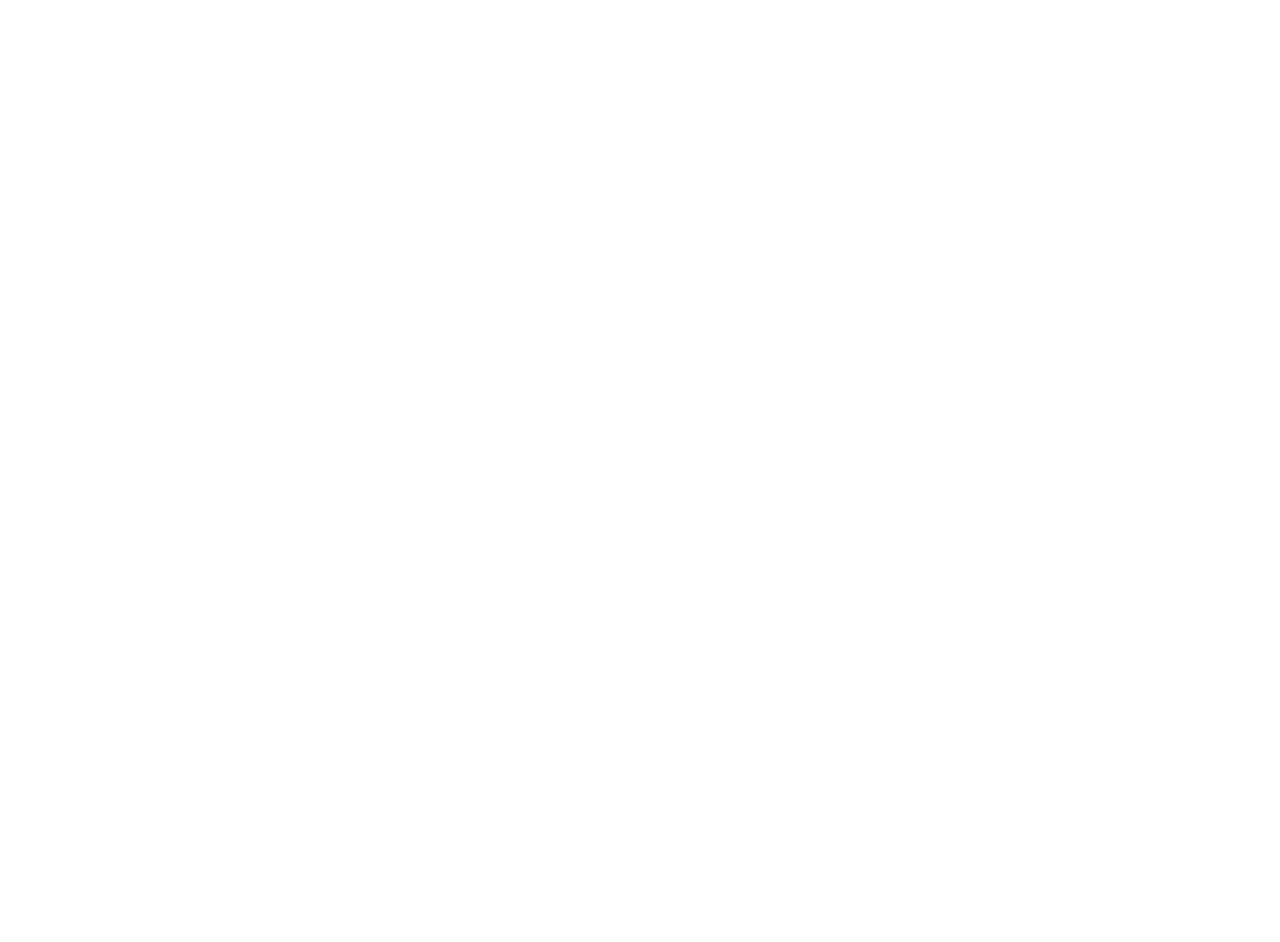
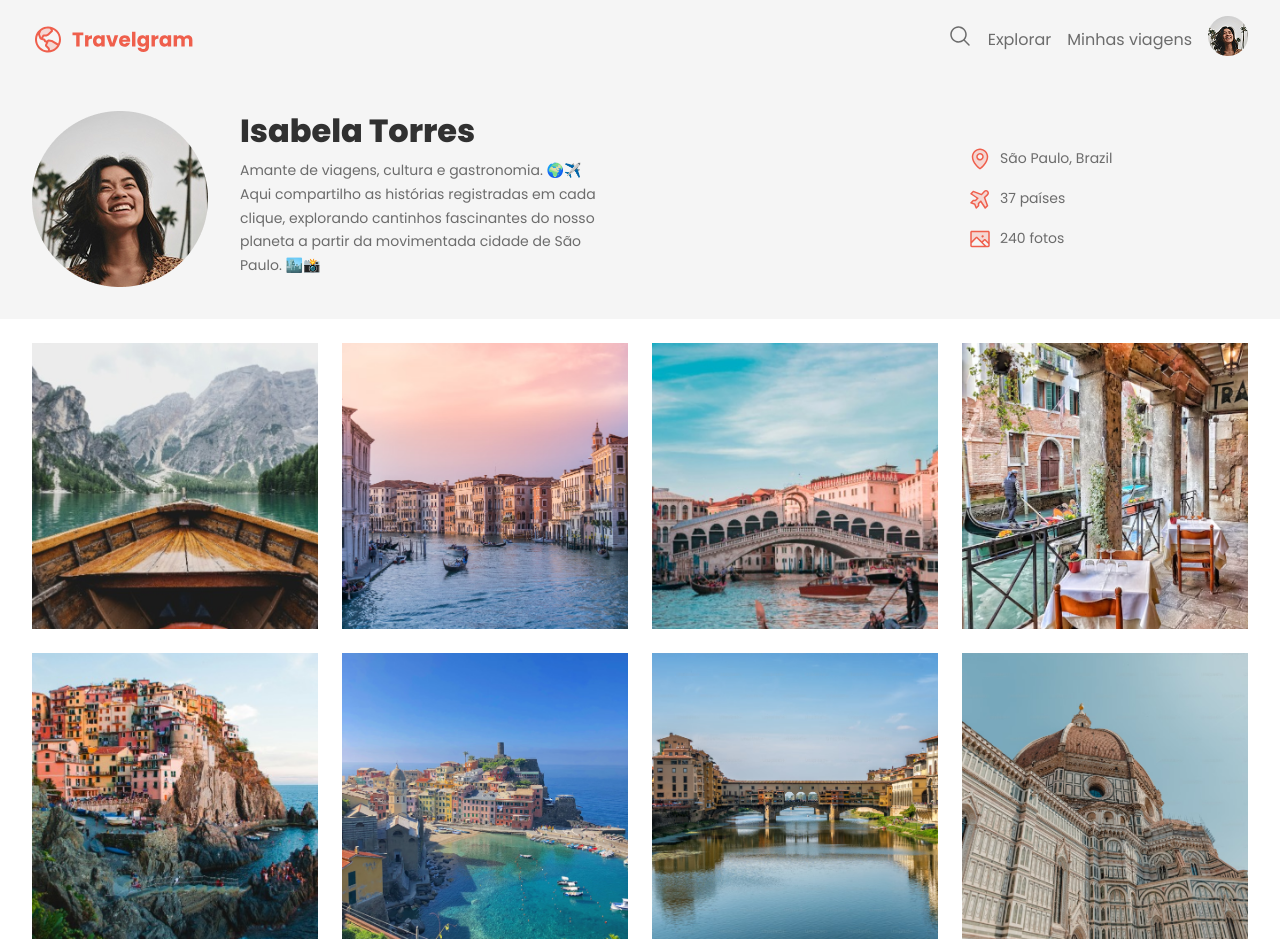
Before and after one commit to henrillysm/Landing_Page_Perfil_de_viagens, a plain HTML site: page index.html in a window 1280 px wide. Shown: the top 942 px of the page. Before the commit the page ends 800 px from the top, so only its background shows below. Drawn offline with Linux system fonts and the light colour scheme; a web font is replaced by a local one.

Commit message:
Finalizado

```diff
--- a/index.html
+++ b/index.html
@@ -14,6 +14,76 @@
 
 </head>
 <body>
+  <header>
+    <div class="container py-base flex">
+      <img src="/assets/Logo.svg" alt="Logo Travelgram">
+      <nav class="flex gap-1 items-center">
+        <a href=""><svg width="24" height="24" viewBox="0 0 24 24" fill="none" xmlns="http://www.w3.org/2000/svg">
+          <path d="M21.5306 20.4693L16.8365 15.7762C18.1971 14.1428 18.8755 12.0478 18.7307 9.92691C18.5859 7.80604 17.629 5.82265 16.0591 4.38932C14.4892 2.95599 12.4271 2.18308 10.3019 2.23138C8.17663 2.27968 6.15181 3.14547 4.64864 4.64864C3.14547 6.15181 2.27968 8.17663 2.23138 10.3019C2.18308 12.4271 2.95599 14.4892 4.38932 16.0591C5.82265 17.629 7.80604 18.5859 9.92691 18.7307C12.0478 18.8755 14.1428 18.1971 15.7762 16.8365L20.4693 21.5306C20.539 21.6003 20.6218 21.6556 20.7128 21.6933C20.8038 21.731 20.9014 21.7504 21 21.7504C21.0985 21.7504 21.1961 21.731 21.2871 21.6933C21.3782 21.6556 21.4609 21.6003 21.5306 21.5306C21.6003 21.4609 21.6556 21.3782 21.6933 21.2871C21.731 21.1961 21.7504 21.0985 21.7504 21C21.7504 20.9014 21.731 20.8038 21.6933 20.7128C21.6556 20.6218 21.6003 20.539 21.5306 20.4693ZM3.74997 10.5C3.74997 9.16495 4.14585 7.8599 4.88755 6.74987C5.62925 5.63984 6.68346 4.77467 7.91686 4.26378C9.15026 3.75289 10.5075 3.61922 11.8168 3.87967C13.1262 4.14012 14.3289 4.78299 15.2729 5.727C16.2169 6.671 16.8598 7.87374 17.1203 9.18311C17.3807 10.4925 17.2471 11.8497 16.7362 13.0831C16.2253 14.3165 15.3601 15.3707 14.2501 16.1124C13.14 16.8541 11.835 17.25 10.5 17.25C8.71037 17.248 6.99463 16.5362 5.72919 15.2708C4.46375 14.0053 3.75196 12.2896 3.74997 10.5Z" fill="currentColor"/>
+          </svg></a>
+        <a href="" class="menu-only">Explorar</a>
+        <a href="" class="menu-only">Minhas viagens</a>
+        <a href=""><img src="/assets/Profile small.png" alt="Imagem do usuário"></a>
+      </nav>
+    </div>
+  </header>
 
+  <section id="about">
+    <div class="container py-xl items-center">
+      <div class="main-profile">
+        <img src="assets/Profile normal.png" alt="">
+        <div>
+          <h2>Isabela Torres</h2>
+          <p>Amante de viagens, cultura e gastronomia. 🌍✈️<br>
+            Aqui compartilho as histórias registradas em cada clique, explorando cantinhos fascinantes do nosso planeta a partir da movimentada cidade de São Paulo. 🏙️📸</p>
+        </div>
+      </div>
+
+
+      <div class="info">
+        <ul role="list" class="gap-1">
+            <li>
+              <img src="/assets/icons/MapPin.svg" alt="">
+              <a href="">São Paulo, Brazil</a>
+            </li>
+            <li>
+              <img src="/assets/icons/AirplaneTilt.svg" alt="">
+              <a href="">37 países</a>
+            </li>
+            <li>
+              <img src="/assets/icons/Image.svg" alt="">
+              <a href="">240 fotos</a>
+            </li>
+        </ul>
+      </div>
+    </div>
+  </section>
+
+  <section id="photo-gallery">
+    <div class="container grid gap-1 even-columns py-base">
+      <img src="assets/img/Image 01.png" alt="">
+      <img src="assets/img/Image 02.png" alt="">
+      <img src="assets/img/Image 03.png" alt="">
+      <img src="assets/img/Image 04.png" alt="">
+      <img src="assets/img/Image 05.png" alt="">
+      <img src="assets/img/Image 06.png" alt="">
+      <img src="assets/img/Image 07.png" alt="">
+      <img src="assets/img/Image 08.png" alt="">
+      <img src="assets/img/Image 09.png" alt="">
+      <img src="assets/img/Image 10.png" alt="">
+      <img src="assets/img/Image 11.png" alt="">
+      <img src="assets/img/Image 12.png" alt="">
+    </div>
+  </section>
+
+  <footer>
+    <div class="container flex py-base gap-1">
+      <p>Travelgram © 2024</p>
+      <div class="flex gap-1">
+        <p>Termos de uso</p>
+        <p>Política de privacidade</p>
+      </div>
+    </div>
+  </footer>
 </body>
 </html>
--- /dev/null
+++ b/styles/about.css
@@ -0,0 +1,67 @@
+#about {
+  --px-base: 2rem;
+
+
+  & .main-profile {
+    margin-bottom: 2rem;
+    width: 18.5rem;
+
+    & > img {
+      width: 7.5rem;
+      height: 7.5rem;
+      margin-bottom: 1rem;
+    }
+
+    & > div h2 {
+      padding-bottom: 0.5rem;
+    }
+    & > div p {
+      line-height: 1.7;
+    }
+  }
+
+  & .info {
+    width: 17.5rem;
+
+  }
+
+  & ul {
+    display: flex;
+    flex-direction: column;
+
+  }
+
+  & ul li {
+    display: flex;
+    gap: .5rem;
+    align-items: center;
+    font-size: var(--fs-md);
+
+    & a {
+      line-height: 1.7;
+    }
+  }
+}
+
+@media (width >=80em) {
+  #about {
+
+    & .container {
+      display: flex;
+    }
+
+    & .main-profile {
+      width: 37rem;
+      display: flex;
+      margin-bottom: 0;
+      margin-right: auto;
+      & > img {
+        width: max-content;
+        height: max-content;
+        margin-right: 2rem;
+        margin-bottom: 0;
+      }
+
+    }
+  }
+}
--- /dev/null
+++ b/styles/footer.css
@@ -0,0 +1,28 @@
+footer {
+
+  & .container {
+    flex-direction: column;
+    align-items: center;
+  }
+}
+
+@media (width >=80em) {
+  footer {
+    --py-base: 1.5rem;
+
+    & .container {
+      flex-direction: initial;
+      gap: 0;
+
+      & > p {
+        margin-right: auto;
+      }
+    }
+
+    & .flex div:nth-child(2) {
+        width: 18.5625rem;
+        justify-content: center;
+
+  }
+}
+}
--- a/styles/global.css
+++ b/styles/global.css
@@ -30,6 +30,74 @@
   --fs-sm: 0.75rem;
   --fs-md: 0.875rem;
   --fs-base: 1rem;
-  --fs-xl: 2rem:
+  --fs-lg: 1.5rem;
+  --fs-xl: 2rem;
+
+  --px-base: 1rem;
+  --px-xl: 2rem;
+
+  --py-base: 1rem;
+  --py-xl: 2rem;
+}
+
+html {
+  font-family: var(--ff-poppins);
+  font-weight: var(--fw-base);
+  font-size: var(--fs-base);
+  color: var(--text-color-secondary);
+  line-height: 1.7;
+  letter-spacing: 0px;
+  scroll-behavior: smooth;
+}
+
+body {
+  background-color: var(--background-color);
+}
+header, section#about {
+  background-color: var(--surface-color);
+}
+
+h2 {
+  font-weight: var(--fw-bold);
+  line-height: 1.25;
+  color: var(--text-color-primary);
+}
+
+h2 {
+  font-size: var(--fs-lg);
+}
+
+p {
+  font-size: var(--fs-md);
+  line-height: 1.5;
 
 }
+
+a {
+  /* font-size: var(--fs-base); */
+  line-height: 1.5;
+
+  text-decoration: none;
+  color: inherit;
+}
+
+img {
+  max-width: 100%;
+  display: inline-block;
+}
+
+ul[role="list"] {
+  list-style: none;
+
+  font-size: var(--fs-md);
+}
+
+
+@media (width >=80em) {
+  :root {
+    --fs-lg: 2rem;
+
+
+    --px-base: 2rem;
+  }
+}
--- /dev/null
+++ b/styles/header.css
@@ -0,0 +1,10 @@
+header {
+  & img {
+  margin-right: auto;
+  }
+
+  & a:hover {
+    color: var(--brand-color);
+    text-decoration: underline;
+  }
+}
--- a/styles/index.css
+++ b/styles/index.css
@@ -1 +1,6 @@
 @import url(global.css);
+@import url(utility.css);
+@import url(header.css);
+@import url(about.css);
+@import url(photo-gallery.css);
+@import url(footer.css);
--- /dev/null
+++ b/styles/photo-gallery.css
@@ -0,0 +1,18 @@
+
+
+@media (width >=80em) {
+  #photo-gallery {
+    --py-base: 1.5rem;
+
+
+    & .even-columns {
+      grid-template-columns: repeat(4, 1fr);
+    }
+
+    & .gap-1 {
+      gap: 1.5rem;
+    }
+
+
+  }
+}
--- /dev/null
+++ b/styles/utility.css
@@ -0,0 +1,58 @@
+.px-base {
+  padding-inline: var(--px-base);
+}
+
+.px-xl {
+  padding-inline: var(--px-xl);
+}
+
+.py-base {
+  padding-block: var(--py-base);
+}
+
+.py-xl {
+  padding-block: var(--py-xl);
+}
+
+.flex {
+  display: flex;
+}
+.block {
+  display: block;
+}
+.gap-1 {
+  gap: 1rem;
+}
+
+.grid {
+  display: grid;
+}
+
+.even-columns {
+  grid-template-columns: 1fr;
+}
+
+.container {
+  --max-width: 360px;
+  width: min(var(--max-width), 100% - var(--px-base) * 2);
+  margin-inline: auto;
+
+}
+
+.items-center {
+  align-items: center;
+}
+.menu-only {
+  display: none;
+}
+
+
+@media (width >= 80em) {
+  .container {
+    --max-width: 80rem;
+  }
+  .menu-only {
+    display: initial;
+  }
+
+}
```
Also changed, not shown: assets/Profile normal.png (added), assets/Profile small.png (added), 1 other file.
